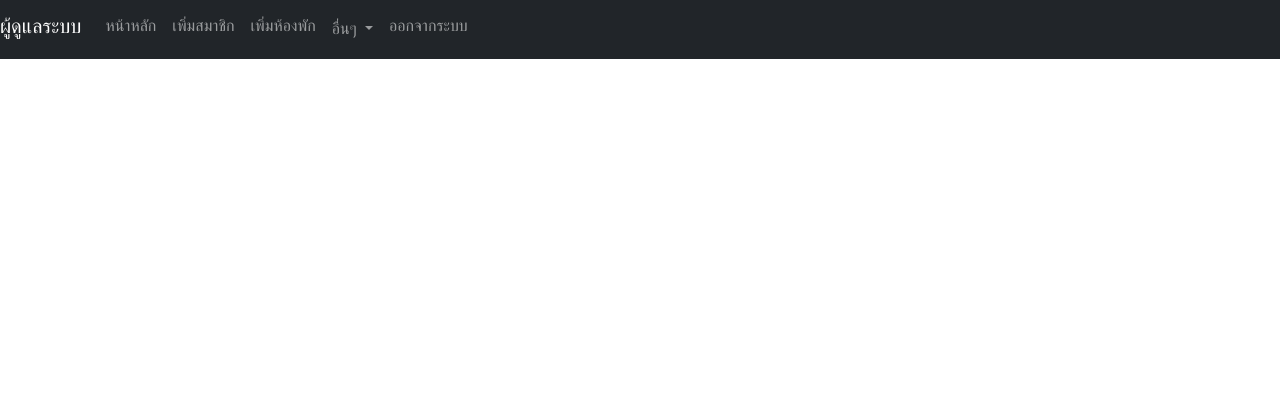
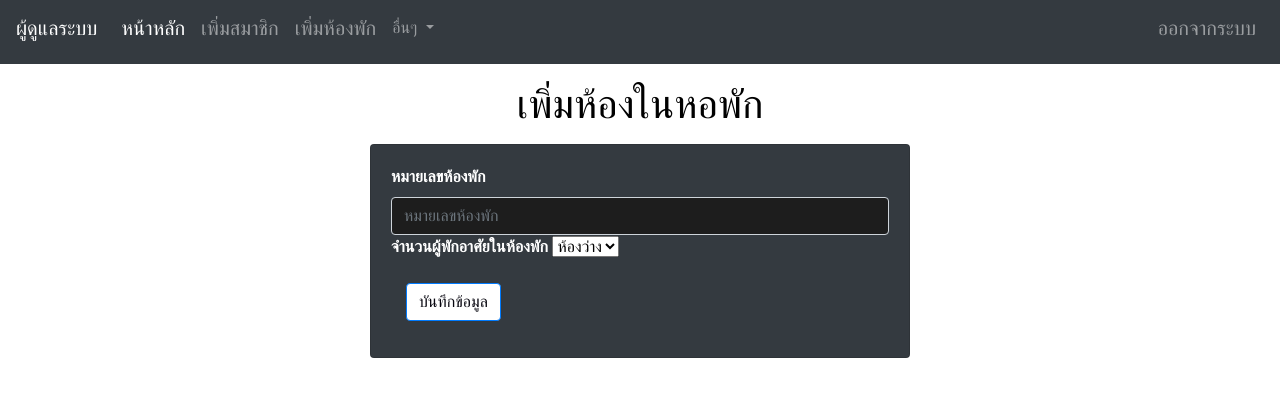
Before and after one commit to danainan/django_project, a Django app: page /add-rooms/ in a window 1280 px wide. Shown: the top 397 px of the page. Run offline with Django 4.2, Linux system fonts and the light colour scheme; some libraries are stand-ins or nearby versions.

Commit message:
add_room_alert_add_user

```diff
--- a/project/models.py
+++ b/project/models.py
@@ -6,3 +6,7 @@ class Users(models.Model):
     last_name = models.CharField(max_length=50)
     email = models.EmailField(max_length=100)
     room_num = models.CharField(max_length=255)
+
+class Rooms(models.Model):
+    room_number = models.CharField(max_length=3)
+    room_capacity = models.CharField(max_length=1)
--- a/project/templates/std/add_room.html
+++ b/project/templates/std/add_room.html
@@ -1,15 +1,83 @@
 <!DOCTYPE html>
 <html lang="en">
 <head>
-    <meta charset="UTF-8">
-    <meta name="viewport" content="width=device-width, initial-scale=1.0">
-    <title>Document</title>
+    <meta charset="utf-8">
+    <meta name="viewport" content="width=device-width, initial-scale=1, shrink-to-fit=no">
+    <link rel="stylesheet" href="https://cdn.jsdelivr.net/npm/bootstrap@4.0.0/dist/css/bootstrap.min.css" integrity="sha384-Gn5384xqQ1aoWXA+058RXPxPg6fy4IWvTNh0E263XmFcJlSAwiGgFAW/dAiS6JXm" crossorigin="anonymous">
+    <title>ADMIN</title>
+
+    <style>
+
+        body {
+            font-family: 'Poppins', sans-serif;
+            color: #000000;
+        }
+
+        h1, h3 {
+            font-family: 'Poppins', sans-serif;
+            text-align: center;
+            margin: 3rem 0;
+        }
+
+        .card.bg-dark {
+            background-color: #141414;
+        }
+
+        .card.bg-dark .form-control {
+            background-color: #1d1d1d;
+            color: #fff;
+        }
+
+        .card.bg-dark label {
+            font-weight: bold;
+        }
+
+        .btn-primary {
+          background-color: #ffffff;
+          color: #080710;
+        }
+
+    </style>
 </head>
-<script src="https://code.jquery.com/jquery-3.6.0.min.js"></script>
-<link href="https://cdn.jsdelivr.net/npm/bootstrap@5.3.0/dist/css/bootstrap.min.css" rel="stylesheet" integrity="sha384-9ndCyUaIbzAi2FUVXJi0CjmCapSmO7SnpJef0486qhLnuZ2cdeRhO02iuK6FUUVM" crossorigin="anonymous">
-<script src="https://cdn.jsdelivr.net/npm/bootstrap@5.3.0/dist/js/bootstrap.bundle.min.js" integrity="sha384-geWF76RCwLtnZ8qwWowPQNguL3RmwHVBC9FhGdlKrxdiJJigb/j/68SIy3Te4Bkz" crossorigin="anonymous"></script>
-<script src="https://kit.fontawesome.com/350aabb4d1.js" crossorigin="anonymous"></script>
 <body>
     {% include 'std/navbar.html' %}
+    <h1 class="text-center my-3">เพิ่มห้องในหอพัก</h1>
+    <div class="container">
+        <div class="row">
+            <div class="col-md-6 offset-md-3">
+                <div class="card bg-dark text-white">
+                    <div class="card-body">
+                        <form action="/project/add-rooms/" method="POST">
+                            {% csrf_token %}
+                            <div class="md-3">
+                                <div class="md-3">
+                                    <label for="room_num">หมายเลขห้องพัก</label>
+                                    <input name="room_number" type="text" id="room_num" class="form-control" placeholder="หมายเลขห้องพัก">
+                                </div>
+                                <div class="md-3">
+                                    <label for="room_cap">จำนวนผู้พักอาศัยในห้องพัก</label>
+                                    <select name="room_capacity" id="room_cap">
+                                        <option value="0">ห้องว่าง</option>
+                                        <option value="1">1 คน</option>
+                                        <option value="2">2 คน</option>
+                                        <option value="3">3 คน</option>
+                                        <option value="4">4 คน</option>
+                                    </select>
+                                </div>
+                                <div class="container my-3">
+                                    <button class="btn btn-primary">
+                                        บันทึกข้อมูล
+                                    </button>
+                                </div>
+                            </div>
+                        </form>
+                    </div>
+                </div>
+            </div>
+        </div>
+    </div>
+<script src="https://code.jquery.com/jquery-3.2.1.slim.min.js" integrity="sha384-KJ3o2DKtIkvYIK3UENzmM7KCkRr/rE9/Qpg6aAZGJwFDMVNA/GpGFF93hXpG5KkN" crossorigin="anonymous"></script>
+<script src="https://cdn.jsdelivr.net/npm/popper.js@1.12.9/dist/umd/popper.min.js" integrity="sha384-ApNbgh9B+Y1QKtv3Rn7W3mgPxhU9K/ScQsAP7hUibX39j7fakFPskvXusvfa0b4Q" crossorigin="anonymous"></script>
+<script src="https://cdn.jsdelivr.net/npm/bootstrap@4.0.0/dist/js/bootstrap.min.js" integrity="sha384-JZR6Spejh4U02d8jOt6vLEHfe/JQGiRRSQQxSfFWpi1MquVdAyjUar5+76PVCmYl" crossorigin="anonymous"></script>
 </body>
 </html>
--- a/project/urls.py
+++ b/project/urls.py
@@ -11,5 +11,5 @@ urlpatterns = [
     path("doupdate-users/<int:roll>", do_users_update),
     path("login/", login, name="login"),
     path("logout/", logout),
-    path("add-rooms/", rooms_add),
+    path("add-rooms/", room_add),
 ]
--- a/project/views.py
+++ b/project/views.py
@@ -1,9 +1,13 @@
 from django.shortcuts import render,redirect
 from .models import Users
 from django.contrib.auth.models import User
+from .models import Rooms
 from django.contrib.auth import authenticate, login as auth_login
 from django.contrib.auth import logout as auth_logout
-from django.http import HttpResponse
+from django.http import HttpResponse ,HttpResponseBadRequest
+from django.contrib import messages
+
+
 
 
 def index(request):
@@ -36,25 +40,38 @@ def home(request):
     return render(request , 'std/home.html', {'project':project})
 
 def users_add(request):
-    if request.method=='POST':
+    if request.method == 'POST':
         print("Completed")
-        #Retreive the user inputs
-        projects_firstname=request.POST.get("project_firstname")
-        projects_last_name=request.POST.get("project_last_name")
-        projects_email=request.POST.get("project_email")
-        projects_room_num=request.POST.get("project_room_num")
+        # Retrieve the user inputs
+        projects_firstname = request.POST.get("project_firstname")
+        projects_last_name = request.POST.get("project_last_name")
+        projects_email = request.POST.get("project_email")
+        projects_room_num = request.POST.get("project_room_num")
 
-        #create an object for models
-        u=Users()
-        u.firstname=projects_firstname
-        u.last_name=projects_last_name
-        u.email=projects_email
-        u.room_num=projects_room_num
+        room = Rooms.objects.get(room_number=projects_room_num)
+        current_occupancy = Users.objects.filter(room_num=projects_room_num).count()
+        if current_occupancy >= int(room.room_capacity):
+            room_full = True
+        else:
+            room_full = False
+
+        if room_full:
+            rooms = Rooms.objects.all()
+            return render(request, 'std/add_u.html', {'rooms': rooms, 'room_full': room_full})
+
+        # create an object for models
+        u = Users()
+        u.firstname = projects_firstname
+        u.last_name = projects_last_name
+        u.email = projects_email
+        u.room_num = projects_room_num
 
         u.save()
         return redirect("/project/home")
 
-    return render(request , 'std/add_u.html', {})
+    rooms = Rooms.objects.all()
+    return render(request, 'std/add_u.html', {'rooms': rooms})
+
 
 def users_delete(request,roll):
     u=Users.objects.get(pk=roll)
@@ -82,5 +99,17 @@ def do_users_update(request,roll):
     project.save()
     return redirect("/project/home")
 
-def rooms_add(request):
+def room_add(request):
+    if request.method == 'POST':
+        print("Completed")
+        room_number = request.POST.get("room_number")
+        room_capacity = request.POST.get("room_capacity")
+
+        r = Rooms()
+        r.room_number = room_number
+        r.room_capacity = room_capacity
+
+        r.save()
+        return redirect("/project/home")
+
     return render(request, 'std/add_room.html', {})
```
Also changed, not shown: project/templates/std/add_u.html (+5 -3 lines), project/migrations/0003_rooms_alter_users_room_num.py (added).
